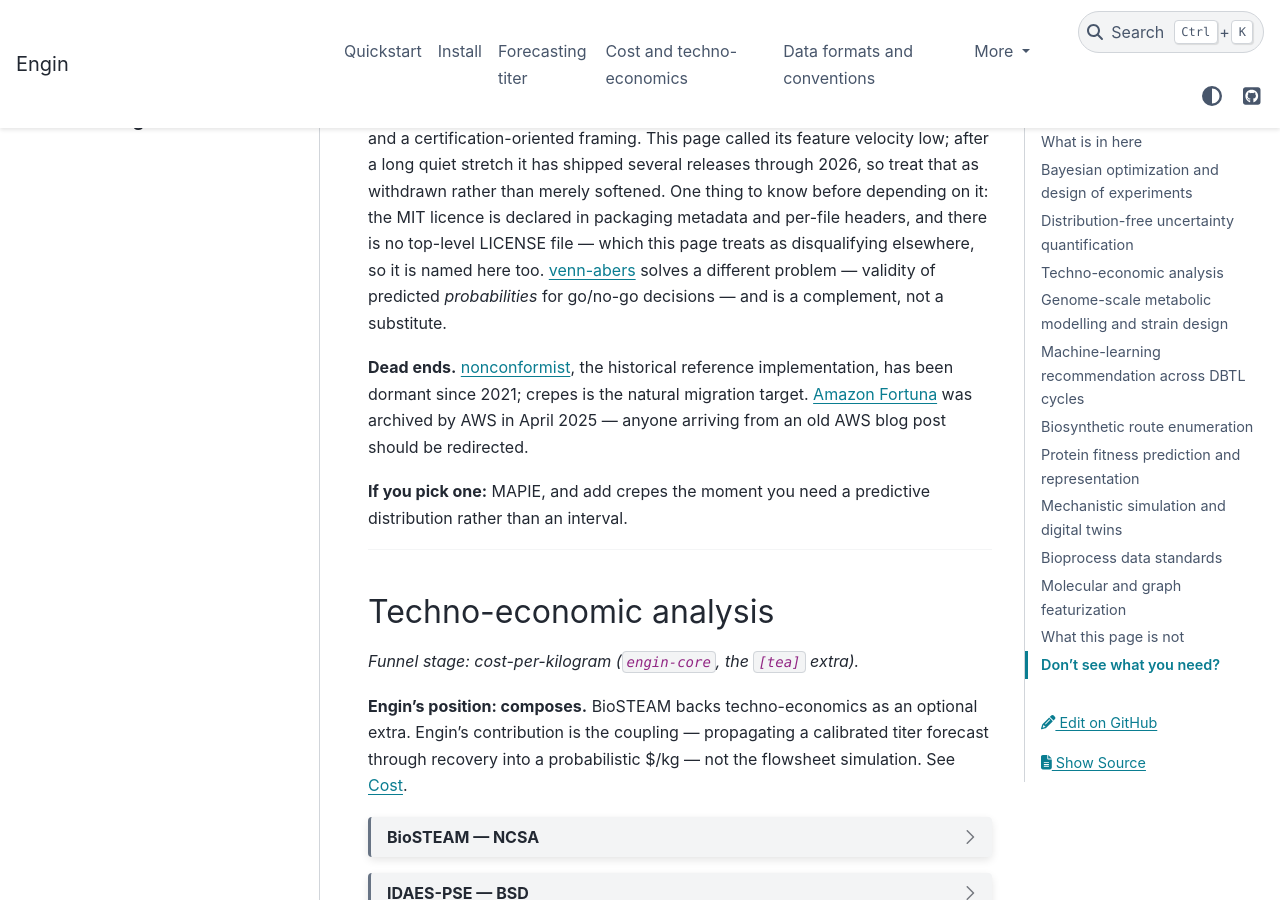
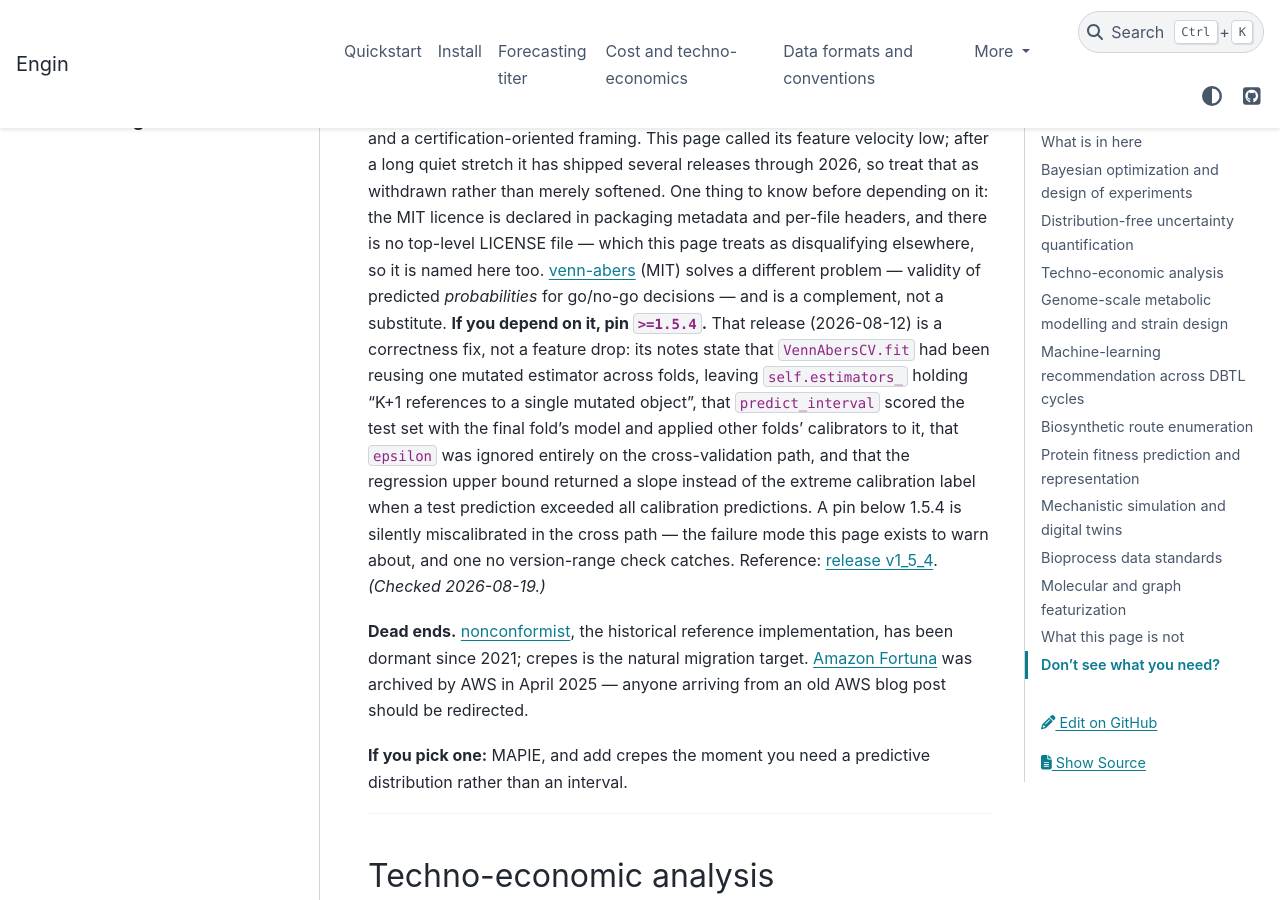
Before and after one commit to enginbio/engin-suite, a Sphinx documentation site: the page built from docs/ecosystem.md, in a window 1280 px wide and 900 px high, scrolled down 4327 px. Built offline with Sphinx 7.4.7 and the PyData theme 0.15.4, drawn with Linux system fonts in a browser that asks for light colours.

Commit message:
docs(ecosystem): version the MAPIE StdConformityScore claim, pin venn-abers >=1.5.4
StdConformityScore is the sd-normalized conformity score engin-core
implements by hand. The page listed it as a MAPIE capability with no
version. It shipped in 1.5.0 (2026-08-05) and is absent at 1.4.1 --
verified against mapie/conformity_scores/bounds/__init__.py at both
tags on this run. A reader on engin-core's own 'mapie>=1.0' floor who
pins below 1.5.0 will not find it.

venn-abers 1.5.4 (2026-08-12) is a correctness release: VennAbersCV
reused one mutated estimator across folds, predict_interval scored the
test set with the final fold's model, epsilon was ignored on the cross
path, and the regression upper bound returned a slope rather than the
extreme calibration label out of range. A pin below 1.5.4 is silently
miscalibrated. The page previously gave venn-abers one unversioned
sentence.

scripts/evidence/check_claims.py and scripts/evidence/render.py --check
both pass.

Signed-off-by: engin-scan bot <dcbaugher@gmail.com>

```diff
--- a/docs/ecosystem.md
+++ b/docs/ecosystem.md
@@ -356,7 +356,16 @@
   an sklearn-compatible API.
 - **Pro** — `StdConformityScore` conformalizes an estimator that already reports a
   predictive standard deviation, so a GP forecast can be conformalized without
-  discarding the model's own variance.
+  discarding the model's own variance. **Pin `mapie>=1.5.0` if you want it.** It
+  shipped in 1.5.0 (2026-08-05) and does not exist at 1.4.1 or below — verified by
+  reading `mapie/conformity_scores/bounds/__init__.py` at both tags, where the export
+  list gains `StdConformityScore` only at 1.5.0. Paired with
+  `CrossConformalRegressor(method="plus")` it is the construction MAPIE's own
+  docstring calls J+GP, citing Jaber et al.; the preprint is
+  [arXiv:2401.07733](https://arxiv.org/abs/2401.07733), whose abstract describes
+  weighting non-conformity scores by the GP posterior standard deviation. The
+  published version named in that docstring is behind a paywall this page could not
+  read, so it is reported as MAPIE's citation rather than as one checked here.
 - **Con** — the v1 API is a rewrite; most tutorials on the internet target the dead
   v0 classes. The newer conditional-conformal features require torch, so
   "lightweight" holds only on the classical path.
@@ -426,9 +435,20 @@
 thing to know before depending on it: the MIT licence is declared in packaging
 metadata and per-file headers, and there is no top-level LICENSE file — which this
 page treats as disqualifying elsewhere, so it is named here too.
-[venn-abers](https://github.com/ip200/venn-abers) solves a
+[venn-abers](https://github.com/ip200/venn-abers) (MIT) solves a
 different problem — validity of predicted *probabilities* for go/no-go decisions —
-and is a complement, not a substitute.
+and is a complement, not a substitute. **If you depend on it, pin `>=1.5.4`.** That
+release (2026-08-12) is a correctness fix, not a feature drop: its notes state that
+`VennAbersCV.fit` had been reusing one mutated estimator across folds, leaving
+`self.estimators_` holding "K+1 references to a single mutated object", that
+`predict_interval` scored the test set with the final fold's model and applied other
+folds' calibrators to it, that `epsilon` was ignored entirely on the
+cross-validation path, and that the regression upper bound returned a slope instead
+of the extreme calibration label when a test prediction exceeded all calibration
+predictions. A pin below 1.5.4 is silently miscalibrated in the cross path — the
+failure mode this page exists to warn about, and one no version-range check catches.
+Reference: [release v1_5_4](https://github.com/ip200/venn-abers/releases/tag/v1_5_4).
+*(Checked 2026-08-19.)*
 
 **Dead ends.** [nonconformist](https://github.com/donlnz/nonconformist), the historical
 reference implementation, has been dormant since 2021; crepes is the natural migration
```
